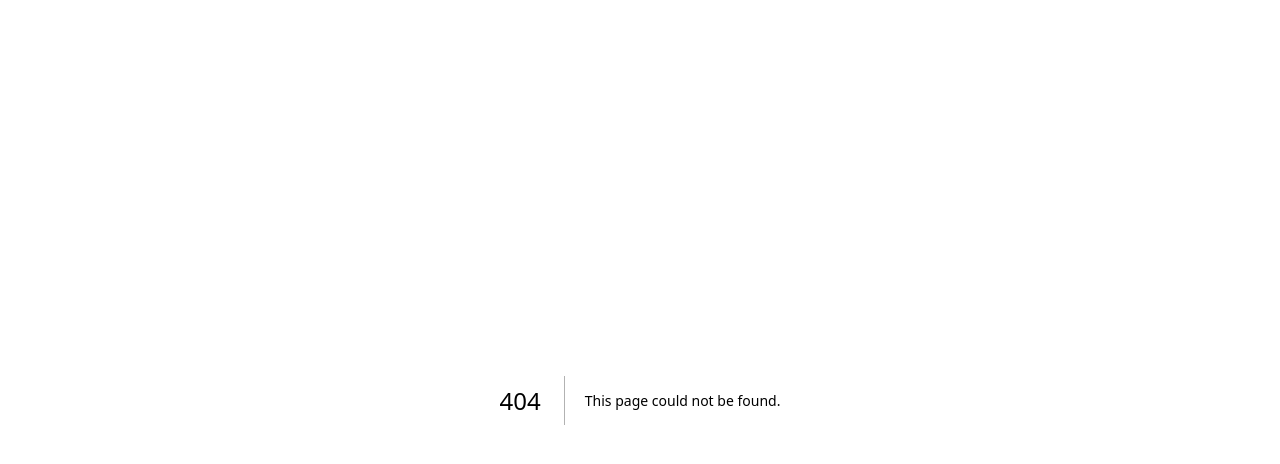
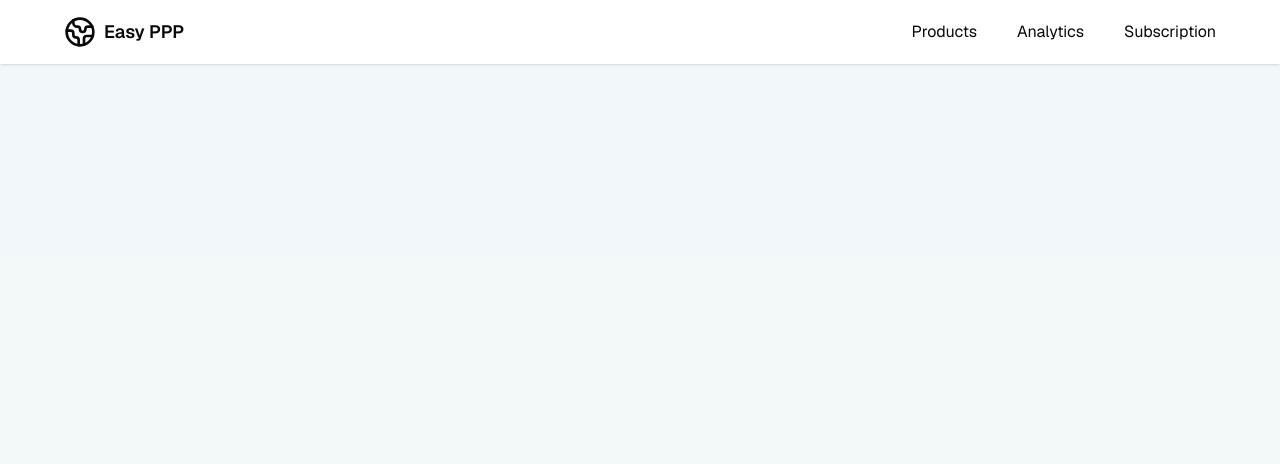
Before and after one commit to CamrynBowWow/parity-deals-clone, a Next.js app: page /dashboard in a window 1280 px wide. Before the commit this address had no page. Shown: the top 464 px of the page. Built offline with nearby package versions, Linux system fonts and the light colour scheme.

Commit message:
Dashboard Navbar Design Done

```diff
--- /dev/null
+++ b/src/app/dashboard/_components/NavBar.tsx
@@ -0,0 +1,19 @@
+import { BrandLogo } from '@/components/BrandLogo';
+import { UserButton } from '@clerk/nextjs';
+import Link from 'next/link';
+
+export function NavBar() {
+	return (
+		<header className='flex py-4 shadow bg-background'>
+			<nav className='flex items-center gap-10 container'>
+				<Link className='mr-auto' href='/dashboard'>
+					<BrandLogo />
+				</Link>
+				<Link href='/dashboard/products'>Products</Link>
+				<Link href='/dashboard/analytics'>Analytics</Link>
+				<Link href='/dashboard/subscription'>Subscription</Link>
+				<UserButton />
+			</nav>
+		</header>
+	);
+}
--- /dev/null
+++ b/src/app/dashboard/layout.tsx
@@ -0,0 +1,11 @@
+import { ReactNode } from 'react';
+import { NavBar } from './_components/NavBar';
+
+export default function DashboardLayout({ children }: { children: ReactNode }) {
+	return (
+		<div className='bg-accent/5 min-h-screen'>
+			<NavBar />
+			<div className='container py-6'>{children}</div>
+		</div>
+	);
+}
--- /dev/null
+++ b/src/app/dashboard/page.tsx
@@ -0,0 +1,3 @@
+export default function DashboardPage() {
+	return null;
+}
```
